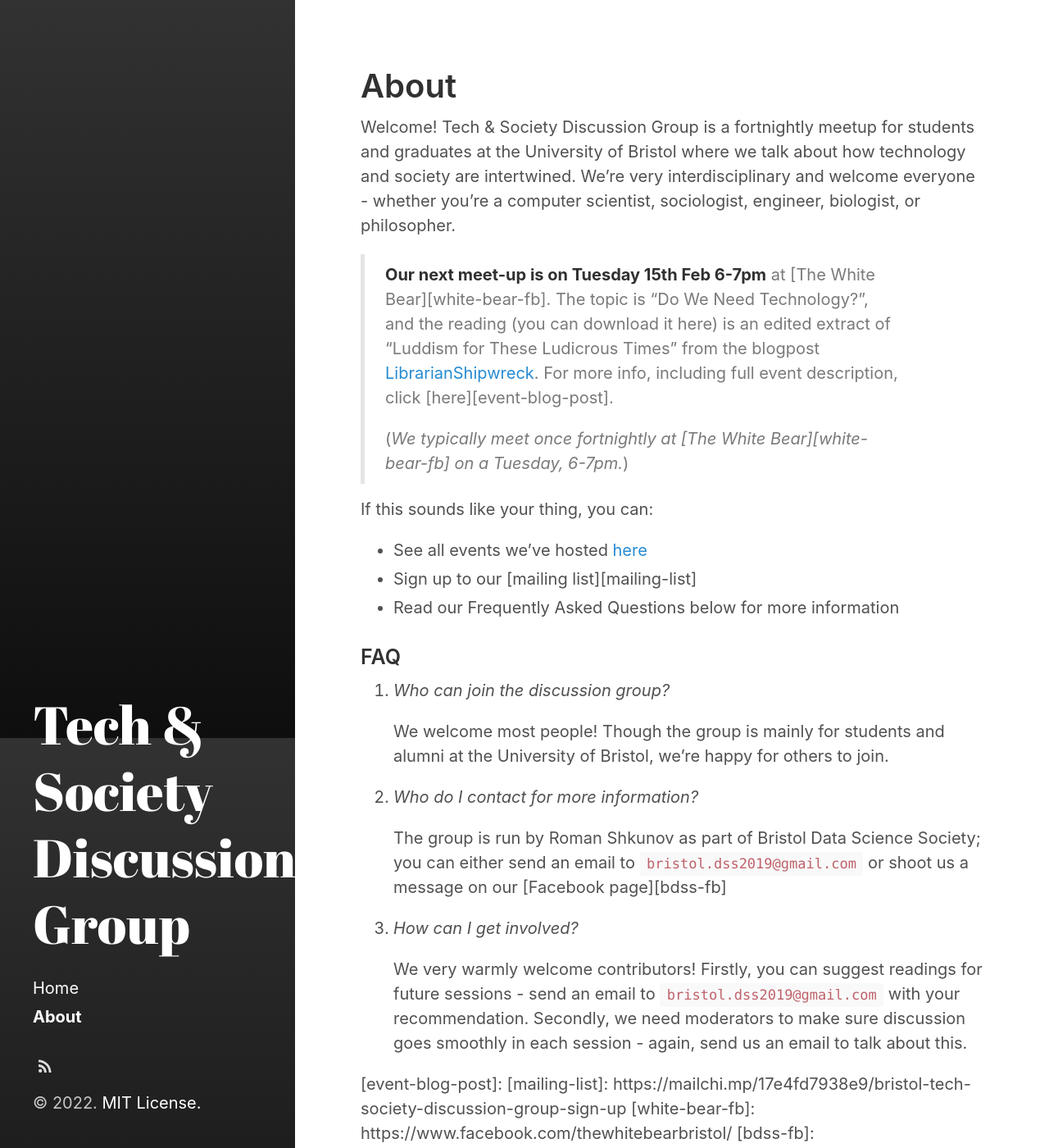
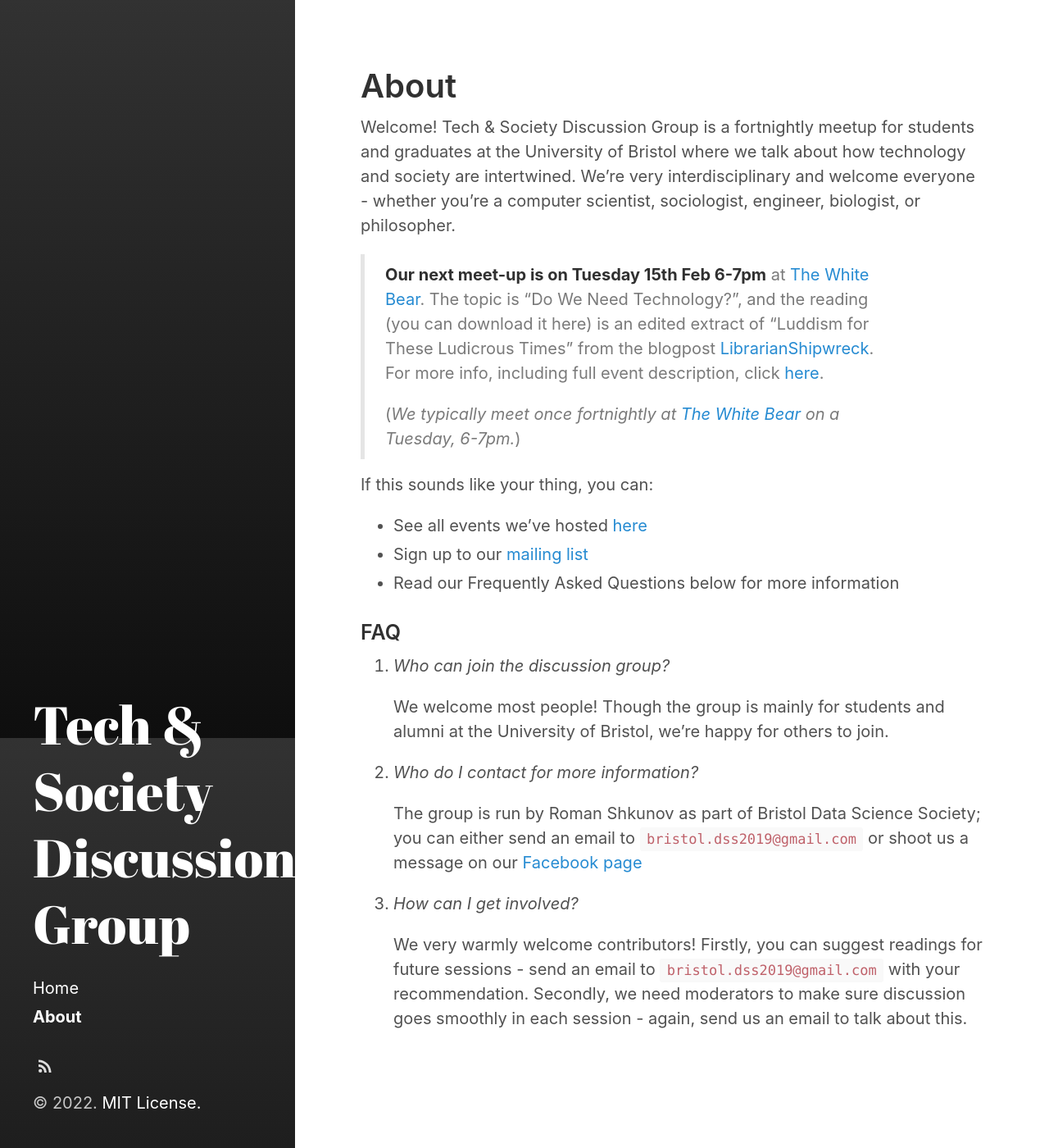
Before and after one commit to Bristol-Data-Science-Society/tech-society, a Jekyll site: the page built from about.md, in a window 1280 px wide and 1400 px high. Shown: the whole window at 82% size. Built offline with Jekyll 4.4.1, drawn with Linux system fonts in a browser that asks for light colours; part of the change alters nothing that is shown; some of the changed text lies outside the part shown.

Commit message:
Included link to current event blog post

```diff
--- a/about.md
+++ b/about.md
@@ -32,7 +32,7 @@ If this sounds like your thing, you can:
 
     We very warmly welcome contributors! Firstly, you can suggest readings for future sessions - send an email to `bristol.dss2019@gmail.com` with your recommendation. Secondly, we need moderators to make sure discussion goes smoothly in each session - again, send us an email to talk about this.
 
-[event-blog-post]:
+[event-blog-post]: /discussion/2022/02/13/neo-luddism.html
 [mailing-list]: https://mailchi.mp/17e4fd7938e9/bristol-tech-society-discussion-group-sign-up
 [white-bear-fb]: https://www.facebook.com/thewhitebearbristol/
 [bdss-fb]: https://www.facebook.com/BristolDSS
```
